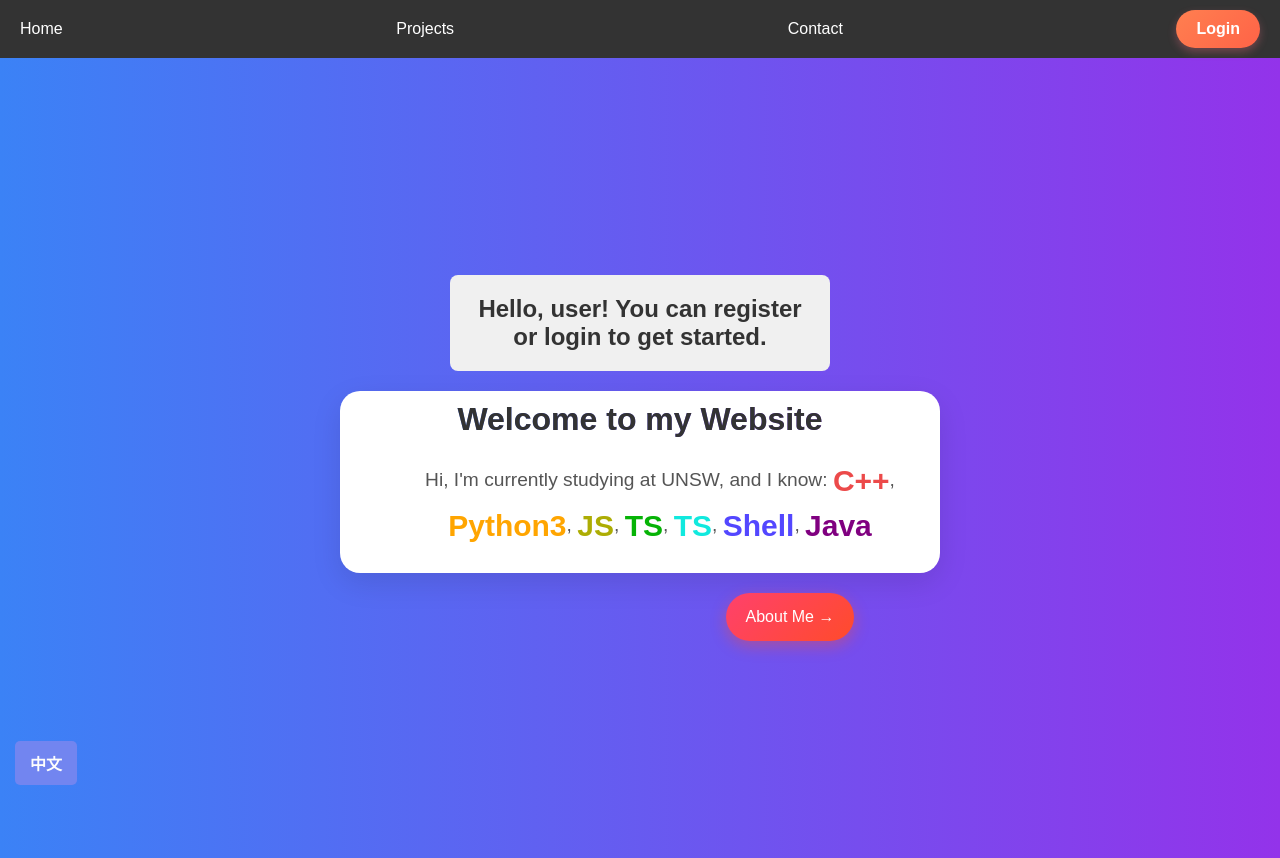
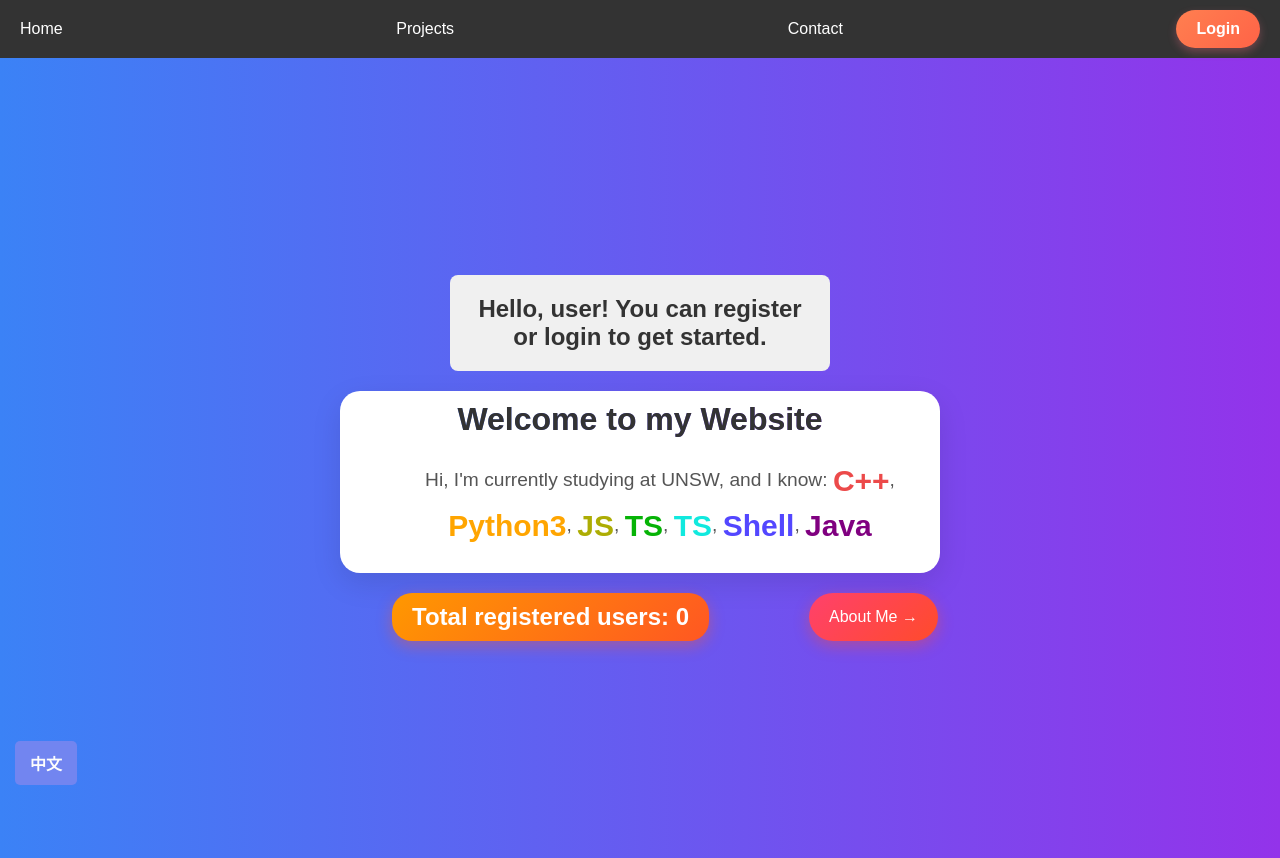
Before and after one commit to Liren4396/projectWebsite, a React (Create React App) app in the folder frontend/: page / in a window 1280 px wide. Built offline with nearby package versions, Linux system fonts and the light colour scheme; no server answers.

Commit message:
add user count function

```diff
--- a/frontend/src/components/Home.css
+++ b/frontend/src/components/Home.css
@@ -88,7 +88,7 @@ p {
 
 .floating-about-button {
   margin-top: 20px;
-  margin-left: 300px;
+  margin-left: 100px;
   background: linear-gradient(135deg, #ff416c, #ff4b2b);
   color: white;
   border: none;
@@ -128,3 +128,32 @@ p {
 .language-toggle-button:hover {
   background-color: #3b82f6;
 }
+
+.user-count {
+  margin-top: 20px;
+  padding: 10px 20px;
+  font-size: 1.5rem;
+  font-weight: bold;
+  color: white;
+  background: linear-gradient(135deg, #ff9800, #ff5722);
+  border-radius: 20px;
+  box-shadow: 0px 5px 15px rgba(255, 87, 34, 0.4);
+  text-align: center;
+  margin-left: 50px;
+  display: inline-block;
+  animation: fadeIn 1s ease-in-out;
+}
+.user-count-container {
+  display: flex;
+}
+
+@keyframes fadeIn {
+  from {
+    opacity: 0;
+    transform: scale(0.8);
+  }
+  to {
+    opacity: 1;
+    transform: scale(1);
+  }
+}
--- a/frontend/src/components/Home.js
+++ b/frontend/src/components/Home.js
@@ -5,6 +5,7 @@ import './Home.css';
 
 function Home() {
   const [user, setUser] = useState(null);
+  const [userCount, setUserCount] = useState(0); // 用于存储历史注册人数
   const navigate = useNavigate();
   const { language, toggleLanguage } = useLanguage(); // Use the useLanguage hook
 
@@ -13,6 +14,11 @@ function Home() {
     if (loggedInUser) {
       setUser(loggedInUser);  // 已登录，更新状态
     }
+
+    fetch('/api/userCount')
+      .then((response) => response.json())
+      .then((data) => setUserCount(data.userCount))
+      .catch((error) => console.error('获取用户总数失败:', error));
   }, []);
 
   const handleLogout = () => {
@@ -48,9 +54,17 @@ function Home() {
         </p>
       </div>
 
-      <button className="floating-about-button" onClick={() => navigate('/about')}>
-        {language === 'en' ? 'About Me →' : '关于我 →'}
-      </button>
+      <div className="user-count-container">
+        <div className="user-count">
+          {language === 'en' ? `Total registered users: ${userCount}` : `总注册用户数: ${userCount}`}
+        </div>
+        <button className="floating-about-button" onClick={() => navigate('/about')}>
+          {language === 'en' ? 'About Me →' : '关于我 →'}
+        </button>
+      </div>
+
+
+
 
       {/* Language Toggle Button */}
       <button onClick={toggleLanguage} className="language-toggle-button">
```
Also changed, not shown: 1 other file (tests, documents, lock files or other folders).
